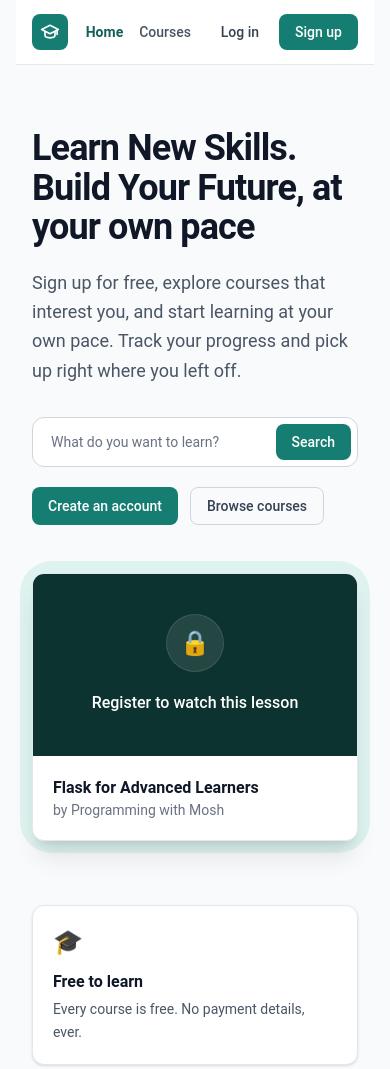
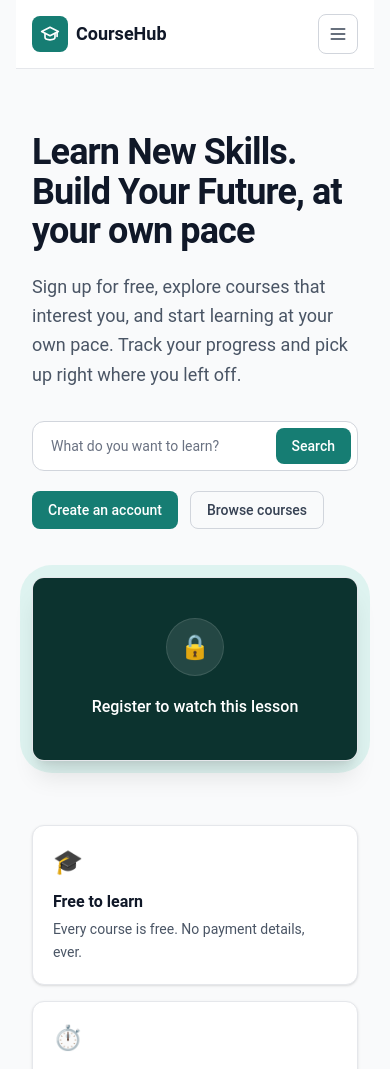
Before and after one commit to BoyAloneGraphix001/CourseHub, a Flask app: page / in a window 390 px wide. Shown: the top 1069 px of the page. Run offline with Flask 3, Linux system fonts and the light colour scheme; data that the repository does not hold is empty; style sheets or scripts are compiled from the project's sources; some libraries are stand-ins or nearby versions.

Commit message:
fix: menu toggle

```diff
--- a/app/main/routes.py
+++ b/app/main/routes.py
@@ -36,8 +36,23 @@ def index():
         .filter(or_(User.id.is_(None), User.is_active_account.is_(True)))
         .group_by(Category.id).all()
     )
+    hero_course, hero_lesson = None, None
+    for course in courses:
+        for section in course.sections:
+            for lesson in section.lessons:
+                if lesson.video_url and lesson.video_url.startswith(
+                    ('https://www.youtube.com/embed/', 'https://player.vimeo.com/video/')
+                ):
+                    hero_course, hero_lesson = course, lesson
+                    break
+            if hero_lesson:
+                break
+        if hero_lesson:
+            break
+
     return render_template("main/index.html", courses=courses,
-                           categories=categories, counts=counts)
+                           categories=categories, counts=counts,
+                           hero_course=hero_course, hero_lesson=hero_lesson)
 
 
 # Courses
--- a/app/static/js/main.js
+++ b/app/static/js/main.js
@@ -9,6 +9,17 @@
   /* ---------- Sidebar drawer (mobile hamburger) ---------- */
   const sidebar  = $('#sidebar');
   const backdrop = $('#sidebar-backdrop');
+  const mobileMenu = $('[data-mobile-menu]');
+  const mobileMenuToggle = $('[data-mobile-menu-toggle]');
+
+  function setMobileMenu(open) {
+    if (!mobileMenu || !mobileMenuToggle) return;
+    mobileMenu.classList.toggle('hidden', !open);
+    mobileMenuToggle.setAttribute('aria-expanded', String(open));
+    mobileMenuToggle.setAttribute('aria-label', open ? 'Close navigation menu' : 'Open navigation menu');
+    $('[data-menu-icon-open]', mobileMenuToggle)?.classList.toggle('hidden', open);
+    $('[data-menu-icon-close]', mobileMenuToggle)?.classList.toggle('hidden', !open);
+  }
 
   function setSidebar(open) {
     if (!sidebar) return;
@@ -20,6 +31,19 @@
 
   /* ---------- Click handlers (delegated) ---------- */
   document.addEventListener('click', async (e) => {
+    // mobile navbar menu
+    if (e.target.closest('[data-mobile-menu-toggle]')) {
+      setMobileMenu(mobileMenu?.classList.contains('hidden'));
+      return;
+    }
+    if (e.target.closest('[data-mobile-menu-option]')) {
+      setMobileMenu(false);
+    }
+    if (mobileMenu && !mobileMenu.classList.contains('hidden') &&
+        !e.target.closest('[data-mobile-menu]') && !e.target.closest('[data-mobile-menu-toggle]')) {
+      setMobileMenu(false);
+    }
+
     // sidebar open/close
     if (e.target.closest('[data-sidebar-toggle]')) {
       setSidebar(sidebar?.dataset.open !== 'true');
@@ -73,7 +97,14 @@
   });
 
   document.addEventListener('keydown', (e) => {
-    if (e.key === 'Escape' && sidebar?.dataset.open === 'true') setSidebar(false);
+    if (e.key === 'Escape') {
+      setMobileMenu(false);
+      if (sidebar?.dataset.open === 'true') setSidebar(false);
+    }
+  });
+
+  window.addEventListener('resize', () => {
+    if (matchMedia('(min-width: 768px)').matches) setMobileMenu(false);
   });
 
   /* ---------- Auto-dismiss success/info flash messages ---------- */
--- a/app/templates/components/_navbar.html
+++ b/app/templates/components/_navbar.html
@@ -16,14 +16,14 @@
 {% endif %}
 
 <header class="sticky top-0 z-30 border-b border-gray-200 bg-white">
-  <nav class="mx-auto flex max-w-6xl items-center justify-between gap-3 px-4 py-3.5" aria-label="Main">
+  <nav class="relative mx-auto flex max-w-6xl items-center justify-between gap-3 px-4 py-3.5" aria-label="Main">
 
     <a href="{{ url_for('main.index') }}" class="flex shrink-0 items-center gap-2 text-lg font-bold text-gray-900">
       {{ logo_mark() }}
-      <span class="hidden sm:inline">CourseHub</span>
+      <span>CourseHub</span>
     </a>
 
-    <div class="flex min-w-0 items-center gap-4 overflow-x-auto whitespace-nowrap text-sm font-medium text-gray-600 sm:gap-6">
+    <div class="hidden min-w-0 items-center gap-4 whitespace-nowrap text-sm font-medium text-gray-600 md:flex md:gap-6">
       {% for endpoint, label, endpoints, bp in nav_links %}
         {% set active = request.endpoint in endpoints or (bp and request.blueprint == bp) %}
         <a href="{{ url_for(endpoint) }}"
@@ -32,12 +32,12 @@
       {% endfor %}
     </div>
 
-    <div class="flex shrink-0 items-center gap-2">
+    <div class="hidden shrink-0 items-center gap-2 md:flex">
       {% if current_user.is_authenticated %}
         <a href="{{ url_for('student.profile') }}"
            class="flex min-w-0 items-center gap-2 text-sm font-medium text-gray-700 hover:text-brand-600">
           {{ avatar(current_user, 'h-8 w-8 text-xs') }}
-          <span class="hidden max-w-50 truncate md:inline">{{ current_user.username }}</span>
+          <span class="hidden max-w-50 truncate lg:inline">{{ current_user.username }}</span>
         </a>
         <form method="post" action="{{ url_for('auth.logout') }}">
           <input type="hidden" name="csrf_token" value="{{ csrf_token() }}">
@@ -49,7 +49,7 @@
               <polyline points="16 17 21 12 16 7"/>
               <line x1="21" y1="12" x2="9" y2="12"/>
             </svg>
-    <span class="hidden sm:inline">Log out</span>
+            <span>Log out</span>
           </button>
         </form>
       {% else %}
@@ -57,5 +57,46 @@
         <a href="{{ url_for('auth.register') }}" class="btn-primary">Sign up</a>
       {% endif %}
     </div>
+
+    <button type="button" data-mobile-menu-toggle aria-controls="mobile-menu" aria-expanded="false"
+            class="flex h-10 w-10 shrink-0 items-center justify-center rounded-lg border border-gray-300 text-gray-700 hover:bg-gray-50 md:hidden cursor-pointer active:bg-gray-100"
+            aria-label="Open navigation menu">
+      <svg data-menu-icon-open class="h-5 w-5" viewBox="0 0 24 24" fill="none" stroke="currentColor" stroke-width="2" stroke-linecap="round">
+        <path d="M4 6h16M4 12h16M4 18h16"/>
+      </svg>
+      <svg data-menu-icon-close class="hidden h-5 w-5" viewBox="0 0 24 24" fill="none" stroke="currentColor" stroke-width="2" stroke-linecap="round">
+        <path d="M6 6l12 12M18 6L6 18"/>
+      </svg>
+    </button>
+
+    <div id="mobile-menu" data-mobile-menu class="hidden absolute left-4 right-4 top-full mt-2 rounded-xl border border-gray-200 bg-white p-3 shadow-lg md:hidden">
+      <div class="flex flex-col text-sm font-medium text-gray-700">
+        {% for endpoint, label, endpoints, bp in nav_links %}
+          {% set active = request.endpoint in endpoints or (bp and request.blueprint == bp) %}
+          <a href="{{ url_for(endpoint) }}" data-mobile-menu-option
+             {% if active %}aria-current="page"{% endif %}
+             class="rounded-lg px-3 py-3 {{ 'bg-brand-50 font-semibold text-brand-700' if active else 'hover:bg-gray-50 hover:text-gray-900' }}">{{ label }}</a>
+        {% endfor %}
+      </div>
+
+      <div class="mt-3 border-t border-gray-100 pt-3">
+        {% if current_user.is_authenticated %}
+          <a href="{{ url_for('student.profile') }}" data-mobile-menu-option
+             class="mb-2 flex items-center gap-2 rounded-lg px-3 py-2 font-medium text-gray-700 hover:bg-gray-50">
+            {{ avatar(current_user, 'h-8 w-8 text-xs') }}
+            <span>{{ current_user.username }}</span>
+          </a>
+          <form method="post" action="{{ url_for('auth.logout') }}">
+            <input type="hidden" name="csrf_token" value="{{ csrf_token() }}">
+            <button type="submit" data-mobile-menu-option class="btn-outline w-full cursor-pointer">Log out</button>
+          </form>
+        {% else %}
+          <div class="grid grid-cols-2 gap-2">
+            <a href="{{ url_for('auth.login') }}" data-mobile-menu-option class="btn-outline">Log in</a>
+            <a href="{{ url_for('auth.register') }}" data-mobile-menu-option class="btn-primary">Sign up</a>
+          </div>
+        {% endif %}
+      </div>
+    </div>
   </nav>
 </header>
--- a/app/templates/main/index.html
+++ b/app/templates/main/index.html
@@ -32,18 +32,50 @@
     </div>
   </div>
 
-  {# Decorative preview of the locked player #}
-  <div class="relative" aria-hidden="true">
+  {# A real course lesson is shown only to authenticated users; guests see a locked preview. #}
+  <div class="relative">
     <div class="absolute -inset-3 rounded-4xl bg-brand-100/70"></div>
     <div class="card relative overflow-hidden shadow-xl">
-      <div class="flex aspect-video flex-col items-center justify-center bg-brand-900 text-white">
-        <div class="flex h-14 w-14 items-center justify-center rounded-full bg-white/10 text-2xl ring-1 ring-white/20">🔒</div>
-        <p class="mt-5 text-md font-medium">Register to watch this lesson</p>
-      </div>
-      <div class="p-5">
-        <p class="font-semibold">Flask for Advanced Learners</p>
-        <p class="text-sm text-gray-500">by Programming with Mosh</p>
-      </div>
+      {% if hero_course and hero_lesson %}
+        {% if current_user.is_authenticated %}
+          <div class="aspect-video overflow-hidden bg-black">
+            <iframe src="{{ hero_lesson.video_url }}" title="{{ hero_lesson.title }}"
+                    class="h-full w-full" loading="lazy"
+                    allow="accelerometer; clipboard-write; encrypted-media; gyroscope; picture-in-picture"
+                    allowfullscreen></iframe>
+          </div>
+        {% else %}
+          <a href="{{ url_for('auth.register', next=url_for('main.course_detail', course_id=hero_course.id)) }}"
+             class="relative block aspect-video overflow-hidden bg-brand-900 text-white">
+            {% if hero_course.thumbnail %}
+              <img src="{{ url_for('static', filename='uploads/course_thumbnails/' ~ hero_course.thumbnail) }}"
+                   alt="" class="absolute inset-0 h-full w-full object-cover opacity-45">
+            {% endif %}
+            <div class="absolute inset-0 flex flex-col items-center justify-center bg-brand-900/70">
+              <div class="flex h-14 w-14 items-center justify-center rounded-full bg-white/10 text-2xl ring-1 ring-white/20">🔒</div>
+              <p class="mt-4 text-md font-medium">Register to watch this lesson</p>
+            </div>
+          </a>
+        {% endif %}
+        <div class="p-5">
+          <p class="font-semibold">{{ hero_course.title }}</p>
+          <div class="mt-1 flex items-center justify-between gap-3 text-sm">
+            <p class="text-gray-500">by {{ hero_course.instructor.username }}</p>
+            {% if not current_user.is_authenticated %}
+              <a href="{{ url_for('auth.register', next=url_for('main.course_detail', course_id=hero_course.id)) }}"
+                 class="shrink-0 font-medium text-brand-700 hover:underline">🔒 Register to watch</a>
+            {% else %}
+              <a href="{{ url_for('main.course_detail', course_id=hero_course.id) }}"
+                 class="shrink-0 font-medium text-brand-700 hover:underline">View course →</a>
+            {% endif %}
+          </div>
+        </div>
+      {% else %}
+        <div class="flex aspect-video flex-col items-center justify-center bg-brand-900 text-white">
+          <div class="flex h-14 w-14 items-center justify-center rounded-full bg-white/10 text-2xl ring-1 ring-white/20">🔒</div>
+          <p class="mt-5 text-md font-medium">Register to watch this lesson</p>
+        </div>
+      {% endif %}
     </div>
   </div>
 </section>
```
Lines whose indentation alone changed are shown as unchanged.
